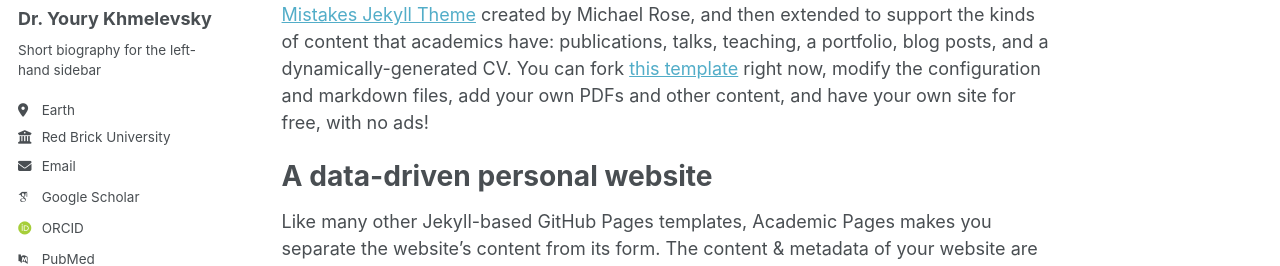
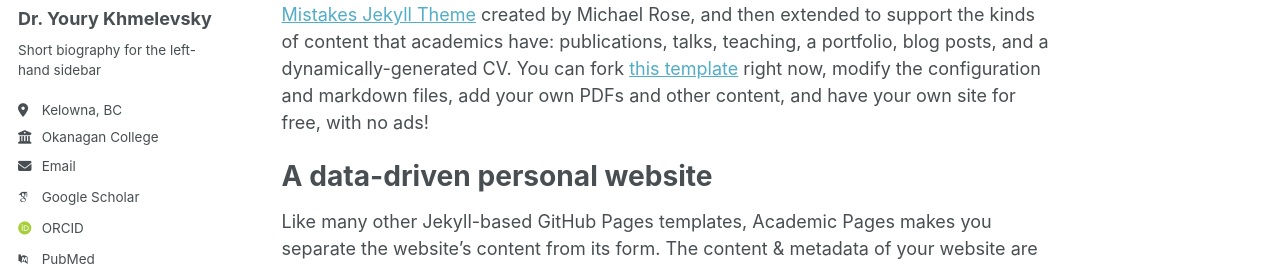
Before and after one commit to youry/youry.github.io, a Jekyll site: the page built from _pages/about.md, in a window 1280 px wide. Shown: the part 276-542 px from the top of the page. Built offline with Jekyll 4.4.1, drawn with Linux system fonts in a browser that asks for light colours; some web fonts are replaced.

Commit message:
Update _config.yml

```diff
--- a/_config.yml
+++ b/_config.yml
@@ -26,8 +26,8 @@ author:
   name             : "Dr. Youry Khmelevsky"
   pronouns         : # example: "she/her"
   bio              : "Short biography for the left-hand sidebar"
-  location         : "Earth"
-  employer         : "Red Brick University"
+  location         : "Kelowna, BC"
+  employer         : "Okanagan College"
   uri              : # URL
   email            : "none@example.org"
 
```
